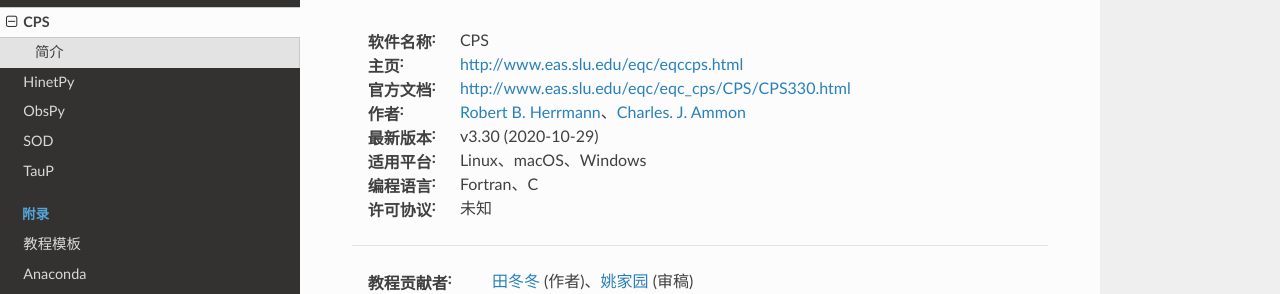
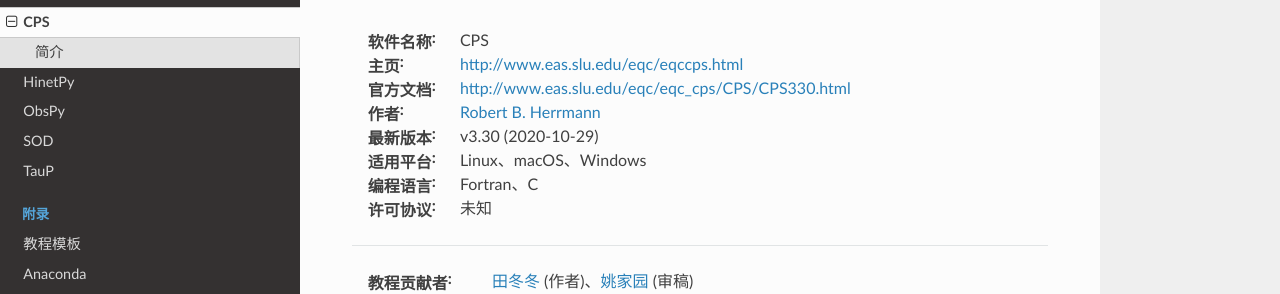
Before and after one commit to seismo-learn/software, a Sphinx documentation site: the page built from source/cps/index.rst, in a window 1280 px wide. Shown: the part 131-425 px from the top of the page. Built offline with Sphinx 7.4.7 and the Read the Docs theme 2.0.0, drawn with Linux system fonts in a browser that asks for light colours.

```diff
--- a/source/cps/index.rst
+++ b/source/cps/index.rst
@@ -4,8 +4,7 @@ CPS
 :软件名称: CPS
 :主页: http://www.eas.slu.edu/eqc/eqccps.html
 :官方文档: http://www.eas.slu.edu/eqc/eqc_cps/CPS/CPS330.html
-:作者: `Robert B. Herrmann <https://www.slu.edu/arts-and-sciences/earth-atmospheric-sciences/faculty/herrmann-robert.php>`__、\
-      `Charles. J. Ammon <https://www.geosc.psu.edu/academic-faculty/ammon-charles>`__
+:作者: `Robert B. Herrmann <https://www.slu.edu/arts-and-sciences/earth-atmospheric-sciences/faculty/herrmann-robert.php>`__
 :最新版本: v3.30 (2020-10-29)
 :适用平台: Linux、macOS、Windows
 :编程语言: Fortran、C
```
